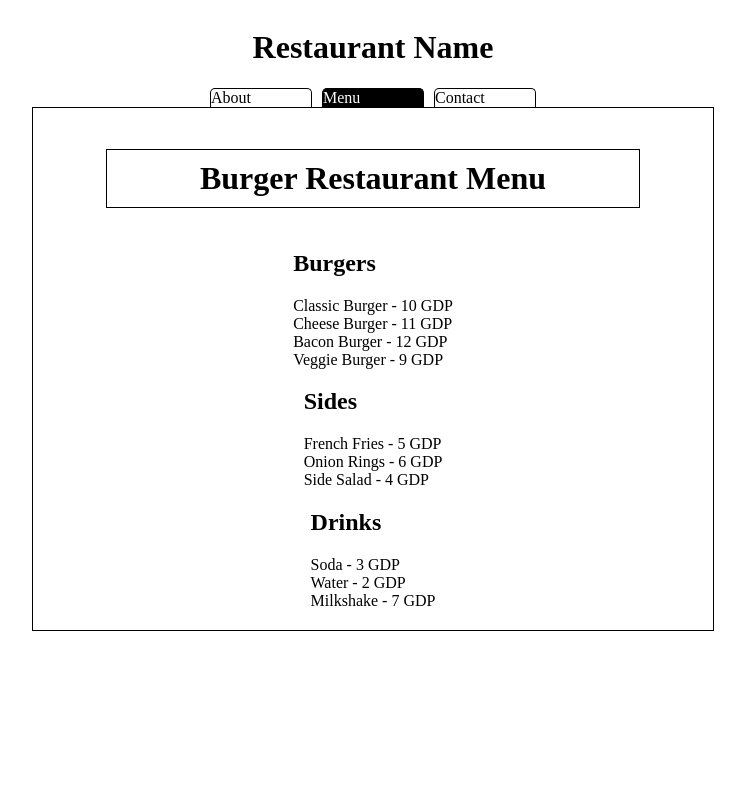
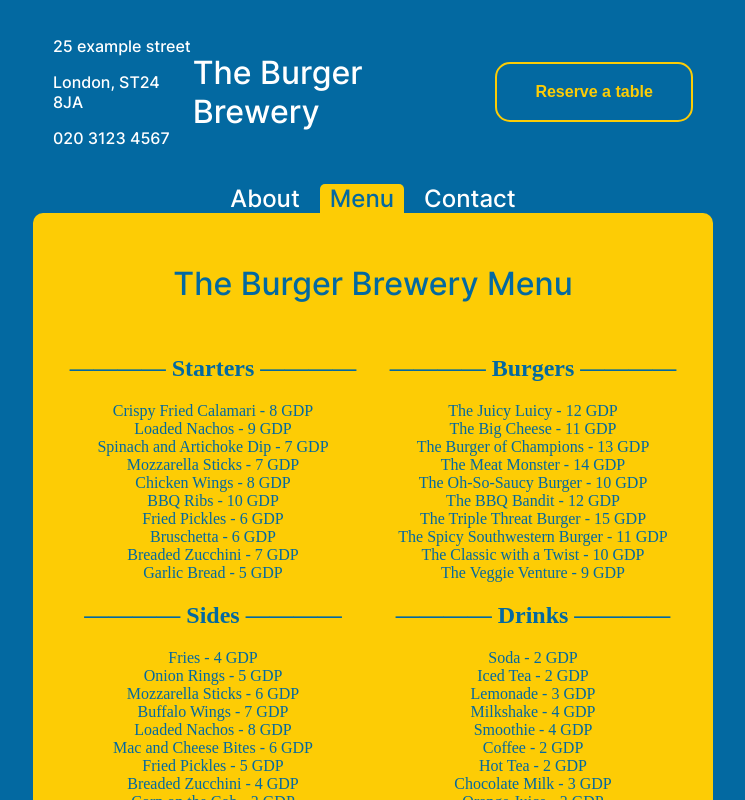
Before and after one commit to lknapp1888/restaurant-page, a website built with webpack: page dist/index.html in a window 1280 px wide. Both pictures are taken after a click on the element "Menu". Shown: the top 800 px of the page, without its empty margins (267-1012 px from the left). Built offline with nearby package versions, Linux system fonts and the light colour scheme.

Commit message:
add finalised website

```diff
--- a/src/loadContact.js
+++ b/src/loadContact.js
@@ -38,6 +38,7 @@ export default function loadContact() {
   const enquiryContainer = document.createElement('div');
   enquiryContainer.classList.add('form-item-container');
   const enquiry = document.createElement('textarea');
+  enquiry.placeholder = 'This is a dummy website. Do not attempt to submit real information';
   const enquiryLabel = document.createElement('label');
   enquiryLabel.textContent = 'Enquiry*';
 
--- a/src/loadMain.js
+++ b/src/loadMain.js
@@ -1,4 +1,4 @@
-import burgerImage from './burger.jpg';
+import burgerImage from './hamburger.png';
 
 export default function loadMain() {
   const element = document.querySelector('.content-container');
@@ -15,7 +15,7 @@ export default function loadMain() {
   // Add paragraph description
 
   const restaurantDescription = document.createElement('p');
-  restaurantDescription.textContent = 'American-Anglo fusion burgers. Set menu and custom options available on request. Please see below for more information and to reserve a table.';
+  restaurantDescription.textContent = 'Get ready to sink your teeth into the juiciest burgers around at our no-nonsense burger joint. We don\'t mess around with subpar ingredients - only the best will do for our menu. From the classic Big Cheese to the wild Meat Monster, we\'ve got a burger for every craving. And if you\'re feeling adventurous, try one of our unique sides like fried pickles or breaded zucchini. Wash it all down with a cold beer or a spicy cocktail. And don\'t forget to leave room for a decadent dessert like our famous chocolate cake. So come on in and get your fix.';
   element.appendChild(restaurantDescription);
 
   // add reserve button
--- a/src/loadMenu.js
+++ b/src/loadMenu.js
@@ -3,44 +3,111 @@ export default function loadMenu() {
   while (element.firstChild) {
     element.removeChild(element.lastChild);
   }
+  element.classList.add('menu-element');
 
   const menuData = [
     {
+      title: 'Starters',
+      items: [
+        { name: 'Crispy Fried Calamari', price: '8 GDP' },
+        { name: 'Loaded Nachos', price: '9 GDP' },
+        { name: 'Spinach and Artichoke Dip', price: '7 GDP' },
+        { name: 'Mozzarella Sticks', price: '7 GDP' },
+        { name: 'Chicken Wings', price: '8 GDP' },
+        { name: 'BBQ Ribs', price: '10 GDP' },
+        { name: 'Fried Pickles', price: '6 GDP' },
+        { name: 'Bruschetta', price: '6 GDP' },
+        { name: 'Breaded Zucchini', price: '7 GDP' },
+        { name: 'Garlic Bread', price: '5 GDP' },
+      ],
+    },
+    {
       title: 'Burgers',
       items: [
-        { name: 'Classic Burger', price: '10 GDP' },
-        { name: 'Cheese Burger', price: '11 GDP' },
-        { name: 'Bacon Burger', price: '12 GDP' },
-        { name: 'Veggie Burger', price: '9 GDP' },
+        { name: 'The Juicy Luicy', price: '12 GDP' },
+        { name: 'The Big Cheese', price: '11 GDP' },
+        { name: 'The Burger of Champions', price: '13 GDP' },
+        { name: 'The Meat Monster', price: '14 GDP' },
+        { name: 'The Oh-So-Saucy Burger', price: '10 GDP' },
+        { name: 'The BBQ Bandit', price: '12 GDP' },
+        { name: 'The Triple Threat Burger', price: '15 GDP' },
+        { name: 'The Spicy Southwestern Burger', price: '11 GDP' },
+        { name: 'The Classic with a Twist', price: '10 GDP' },
+        { name: 'The Veggie Venture', price: '9 GDP' },
       ],
     },
     {
       title: 'Sides',
       items: [
-        { name: 'French Fries', price: '5 GDP' },
-        { name: 'Onion Rings', price: '6 GDP' },
-        { name: 'Side Salad', price: '4 GDP' },
+        { name: 'Fries', price: '4 GDP' },
+        { name: 'Onion Rings', price: '5 GDP' },
+        { name: 'Mozzarella Sticks', price: '6 GDP' },
+        { name: 'Buffalo Wings', price: '7 GDP' },
+        { name: 'Loaded Nachos', price: '8 GDP' },
+        { name: 'Mac and Cheese Bites', price: '6 GDP' },
+        { name: 'Fried Pickles', price: '5 GDP' },
+        { name: 'Breaded Zucchini', price: '4 GDP' },
+        { name: 'Corn on the Cob', price: '3 GDP' },
+        { name: 'Coleslaw', price: '2 GDP' },
       ],
     },
     {
       title: 'Drinks',
       items: [
-        { name: 'Soda', price: '3 GDP' },
-        { name: 'Water', price: '2 GDP' },
-        { name: 'Milkshake', price: '7 GDP' },
+        { name: 'Soda', price: '2 GDP' },
+        { name: 'Iced Tea', price: '2 GDP' },
+        { name: 'Lemonade', price: '3 GDP' },
+        { name: 'Milkshake', price: '4 GDP' },
+        { name: 'Smoothie', price: '4 GDP' },
+        { name: 'Coffee', price: '2 GDP' },
+        { name: 'Hot Tea', price: '2 GDP' },
+        { name: 'Chocolate Milk', price: '3 GDP' },
+        { name: 'Orange Juice', price: '3 GDP' },
+        { name: 'Apple Juice', price: '3 GDP' },
+      ],
+    },
+    {
+      title: 'Beers',
+      items: [
+        { name: 'Foamy Lager', price: '5 GDP' },
+        { name: 'Hoppy Pilsner', price: '6 GDP' },
+        { name: 'Crisp Wheat Ale', price: '6 GDP' },
+        { name: 'Dark Stout', price: '7 GDP' },
+        { name: 'Smooth Porter', price: '7 GDP' },
+        { name: 'Robust Red Ale', price: '6 GDP' },
+        { name: 'Bold Black IPA', price: '7 GDP' },
+        { name: 'Malty Scotch Ale', price: '7 GDP' },
+        { name: 'Tropical Fruit Beer', price: '6 GDP' },
+        { name: 'Spicy Ginger Beer', price: '6 GDP' },
+      ],
+    },
+    {
+      title: 'Desserts',
+      items: [
+        { name: 'Chocolate Cake', price: '6 GDP' },
+        { name: 'Cheesecake', price: '7 GDP' },
+        { name: 'Carrot Cake', price: '6 GDP' },
+        { name: 'Red Velvet Cake', price: '7 GDP' },
+        { name: 'Ice Cream Sundae', price: '5 GDP' },
+        { name: 'Fruit Tart', price: '6 GDP' },
+        { name: 'Chocolate Chip Cookies', price: '4 GDP' },
+        { name: 'Brownies', price: '5 GDP' },
+        { name: 'Peanut Butter Pie', price: '6 GDP' },
+        { name: 'Pecan Pie', price: '7 GDP' },
       ],
     },
   ];
 
   // Create menu title
   const menuTitle = document.createElement('h1');
-  menuTitle.innerText = 'Burger Restaurant Menu';
+  menuTitle.innerText = 'The Burger Brewery Menu';
   element.appendChild(menuTitle);
 
   menuData.forEach((section) => {
     // Create section element
     const sectionElement = document.createElement('div');
-    sectionElement.innerHTML = `<h2>${section.title}</h2><ul></ul>`;
+    sectionElement.classList.add('menu-section');
+    sectionElement.innerHTML = `<h2>———— ${section.title} ————</h2><ul></ul>`;
     element.appendChild(sectionElement);
 
     const sectionList = sectionElement.querySelector('ul');
--- a/src/style.css
+++ b/src/style.css
@@ -1,6 +1,35 @@
 * {
-  --background-color: white;
-  --secondary-color: black;
+  --background-color: #0369a1;
+  --secondary-background-color: rgb(253 204 5);
+  --secondary-color: rgb(253 204 5);
+  --font-color: #ffffff;
+  --border-color: #ffffff;
+  color: var(--font-color);
+}
+
+@font-face {
+  font-family: 'MyFont';
+  src: url('./Inter-Medium.ttf') format('openType');
+  font-weight: 600;
+  font-style: normal;
+}
+
+body {
+  margin: 0;
+  background-color: var(--background-color);
+}
+
+header {
+  display: flex;
+  justify-content: space-around;
+  width: 80vh;
+  padding: 20px;
+  align-items: center;
+  font-family: 'MyFont';
+}
+
+header button {
+  height: 75%;
 }
 
 .tab-container {
@@ -21,12 +50,11 @@
 }
 
 .tab {
-  border-top: solid 1px black;
-  border-left: solid 1px black;
-  border-right: solid 1px black;
   border-top-left-radius: 5px;
   border-top-right-radius: 5px;
-  width: 100px;
+  padding: 0px 10px;
+  font-size: 1.5rem;
+  font-family: 'MyFont';
 }
 
 .tab:hover {
@@ -38,32 +66,70 @@
     display: flex;
     flex-direction: column;
     align-items: center;
+    background-color: var(--background-color);
 }
 
 .content-container {
-  border: 1px solid black;
   width: 80vh;
   display: flex;
   flex-direction: column;
   align-items: center;
   padding: 20px;
+  border-radius: 10px;
+  background-color: var(--secondary-background-color);
 }
 
 .content-container p, .content-container h1, .content-container img {
     width: 80%;
-    border: solid 1px black;
     padding: 10px;
+    color: #0369a1;
+    font-family: 'MyFont';
 }
+
+h2 {
+  display: flex;
+  justify-content: center;
+  color: #0369a1;
+  display: flex;
+  justify-content: center;
+}
+
+.form-container h2 {
+  font-family: 'MyFont';
+}
+
 
 .content-container h1 {
   display: flex;
   justify-content: center;
 }
 
+.menu-element {
+  display: flex;
+  flex-wrap: wrap;
+  align-content: space-around;
+  justify-content: center;
+  flex-direction: row;
+}
+
+.menu-section {
+  display: flex;
+  flex-direction: column;
+  width: 50%;
+  align-items: center;
+}
+
+
+
+
 li, ul {
   list-style: none;
   margin: 0;
   padding: 0;
+  display: flex;
+  flex-direction: column;
+  align-items: center;
+  color: var(--background-color);
 }
 
 
@@ -84,13 +150,25 @@ textarea {
   height: 150px;
 }
 
+input, textarea {
+  background-color: #fef3c7;
+  border: solid 1px var(--background-color);
+  border-radius: 5px;
+  color: var(--background-color);
+}
+
+label {
+  color: var(--background-color);
+  font-family: 'MyFont';
+}
+
 button {
   appearance: none;
-  background-color: transparent;
+  background-color: var(--background-color);
   border-radius: 15px;
-  border: 2px solid black;
+  border: 2px solid var(--secondary-color);
   box-sizing: border-box;
-  color: black;
+  color: var(--secondary-color);
   cursor: pointer;
   display: inline-block;
   font-size: 16px;
@@ -114,6 +192,12 @@ button {
 button:hover {
   color: var(--background-color);
   background-color: var(--secondary-color);
+  border: 2px solid var(--background-color);
   box-shadow: rgba(0, 0, 0, 0.25) 0 8px 15px;
   transform: translateY(-2px);
 }
+
+footer {
+  display: flex;
+  justify-content: center;
+}
--- a/webpack.config.js
+++ b/webpack.config.js
@@ -16,6 +16,10 @@ module.exports = {
         test: /\.(png|svg|jpg|jpeg|gif)$/i,
         type: 'asset/resource',
       },
+      {
+        test: /\.(woff|woff2|eot|ttf|otf)$/i,
+        type: 'asset/resource',
+      },
     ],
   },
 };
```
Also changed, not shown: dist/6dcbc9bed1ec438907ee.ttf (added), dist/b98b3517b805d9046adb.png (added), dist/cae461b0196986f4250c.ttf (added), dist/index.html, dist/main.js, src/Inter-Medium.ttf (added), src/Manrope.ttf (added), src/hamburger.png (added).
